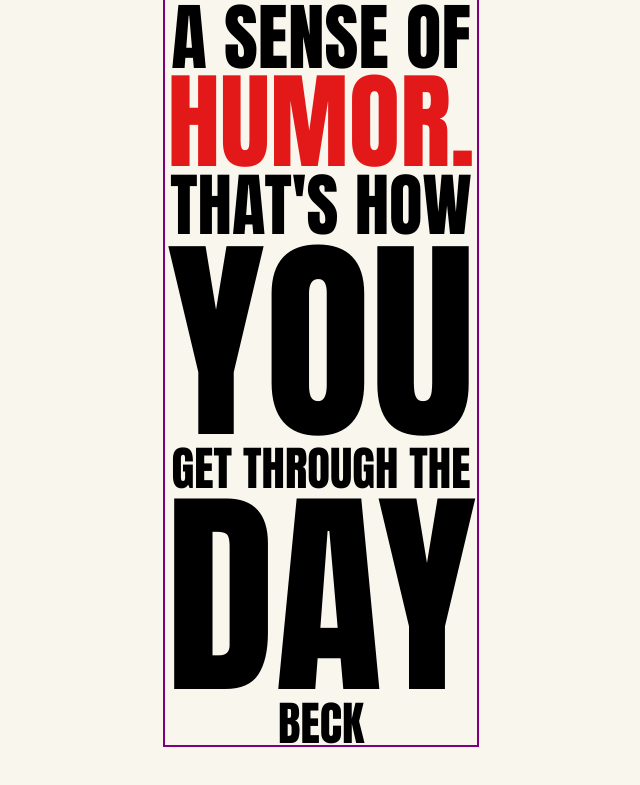
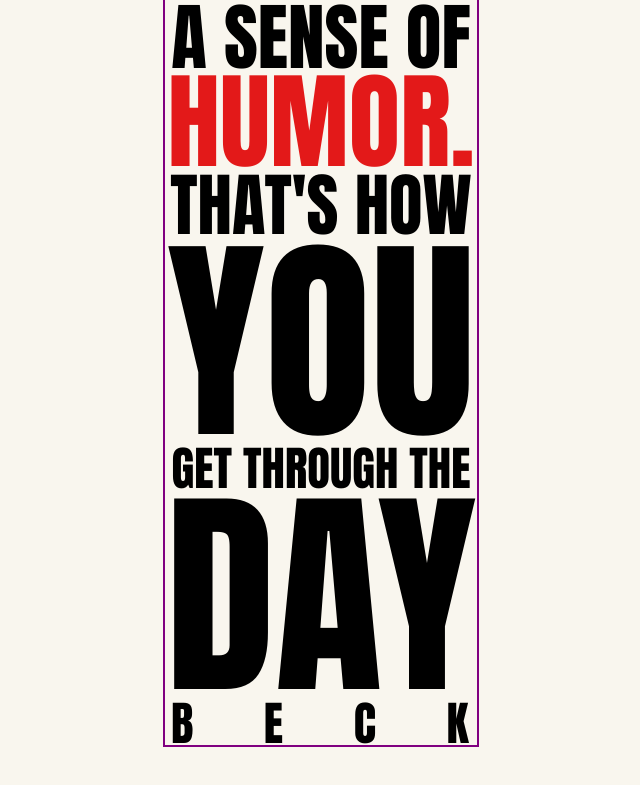
Before and after one commit to AMarlonG/Quote-by-the-artist-Beck, a plain HTML site: page index.html in a window 1280 px wide. Shown: the part 1505-2290 px from the top of the page, without its empty margins (319-959 px from the left). Drawn offline with Linux system fonts and the light colour scheme.

Commit message:
Added last spacing

```diff
--- a/css/main.css
+++ b/css/main.css
@@ -146,4 +146,6 @@ body {
 
 .eighteen {
     font-size: 15cqw;
+    letter-spacing: 3.05ch;
+    padding-left: 0.26ch;
 }
--- a/index.html
+++ b/index.html
@@ -29,7 +29,7 @@
         <p class="text fifteen">you</p>
         <p class="text sixteen">get through the</p>
         <p class="text seventeen">day</p>
-        <p class="text eighteen">Beck</p>
+        <div class="text eighteen">Beck</div>
     </article>
 </body>
 </html>
```
